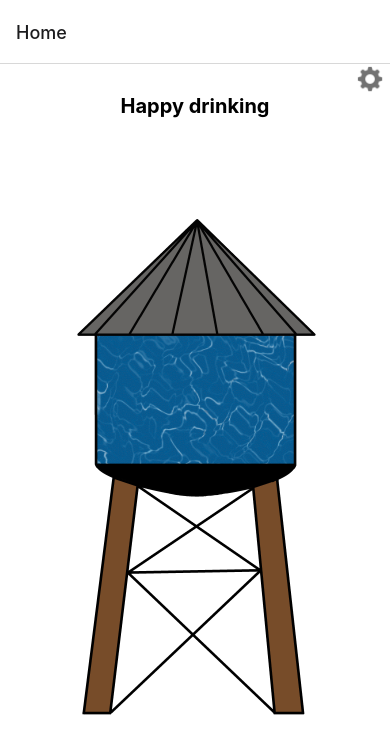
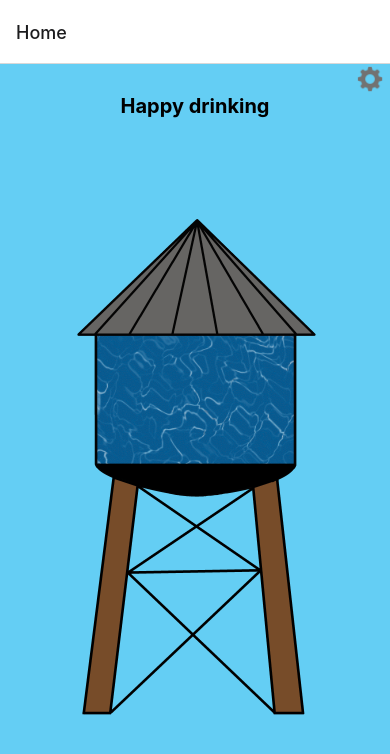
Before and after one commit to Noorquacker/WaterTower, a React Native app in the folder WaterTower/: screen /Home in a window 390 px wide. Shown: the top 754 px of the page. Built offline with nearby package versions, Linux system fonts and the light colour scheme.

Commit message:
Visual Updates

```diff
--- a/WaterTower/SettingsView.js
+++ b/WaterTower/SettingsView.js
@@ -13,7 +13,7 @@ export const SettingsView  = () => {
 	return (
 		<View style={styles.container}>
 			<Text style={styles.titleText}>
-				Enter the you goal below!!!
+				Enter your goal below (in Oz)!!!
 			</Text>
 
 			<NumericInput
@@ -46,6 +46,7 @@ const styles = StyleSheet.create({
 	},
 	titleText: {
 		fontSize: 20,
+		marginTop: 50,
 		fontWeight: "bold",
 		textAlign: 'center',
 		marginBottom: 100
--- a/WaterTower/WaterView.js
+++ b/WaterTower/WaterView.js
@@ -38,7 +38,7 @@ export const WaterView = ({navigation}) => {
 const styles = StyleSheet.create({
 	container: {
 		flex: 1,
-		backgroundColor: '#fff',
+		backgroundColor: '#64cef4',
 	},
 	wContainer: {
 		alignItems: 'center',
```
